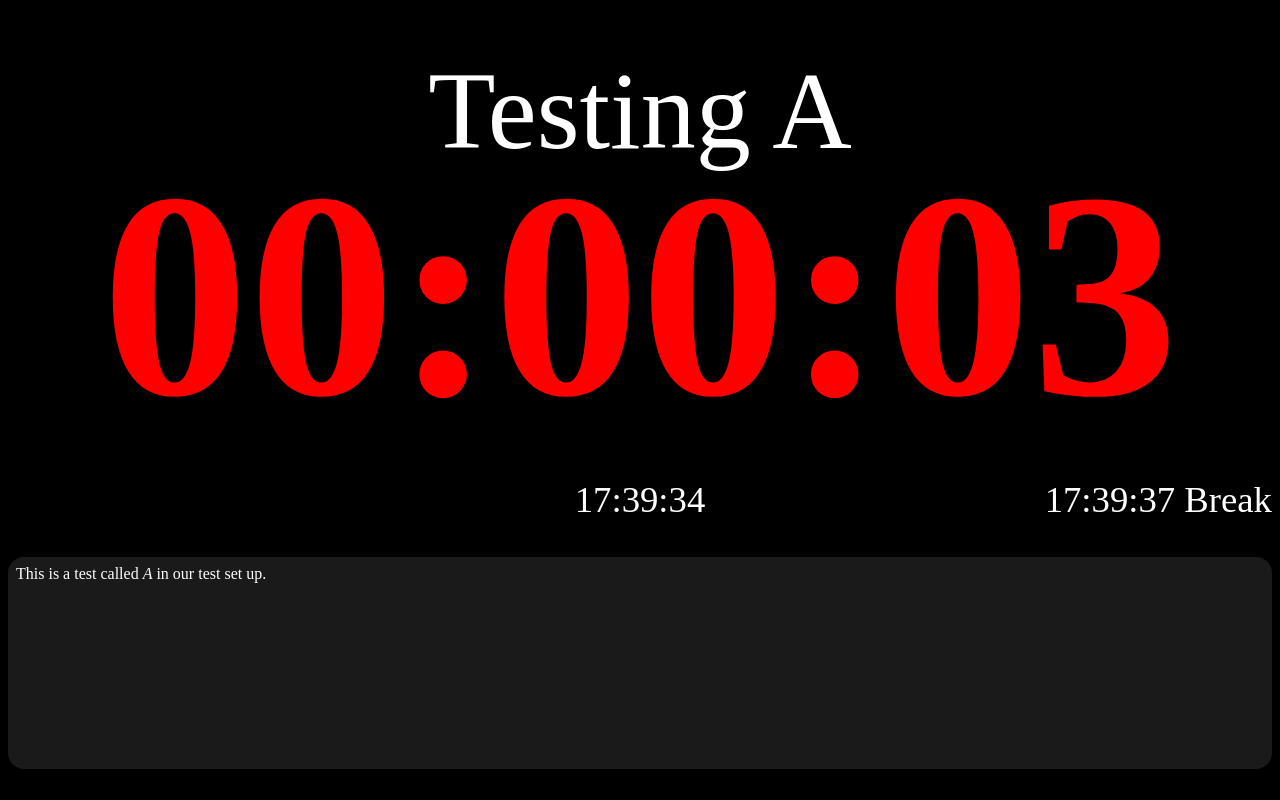
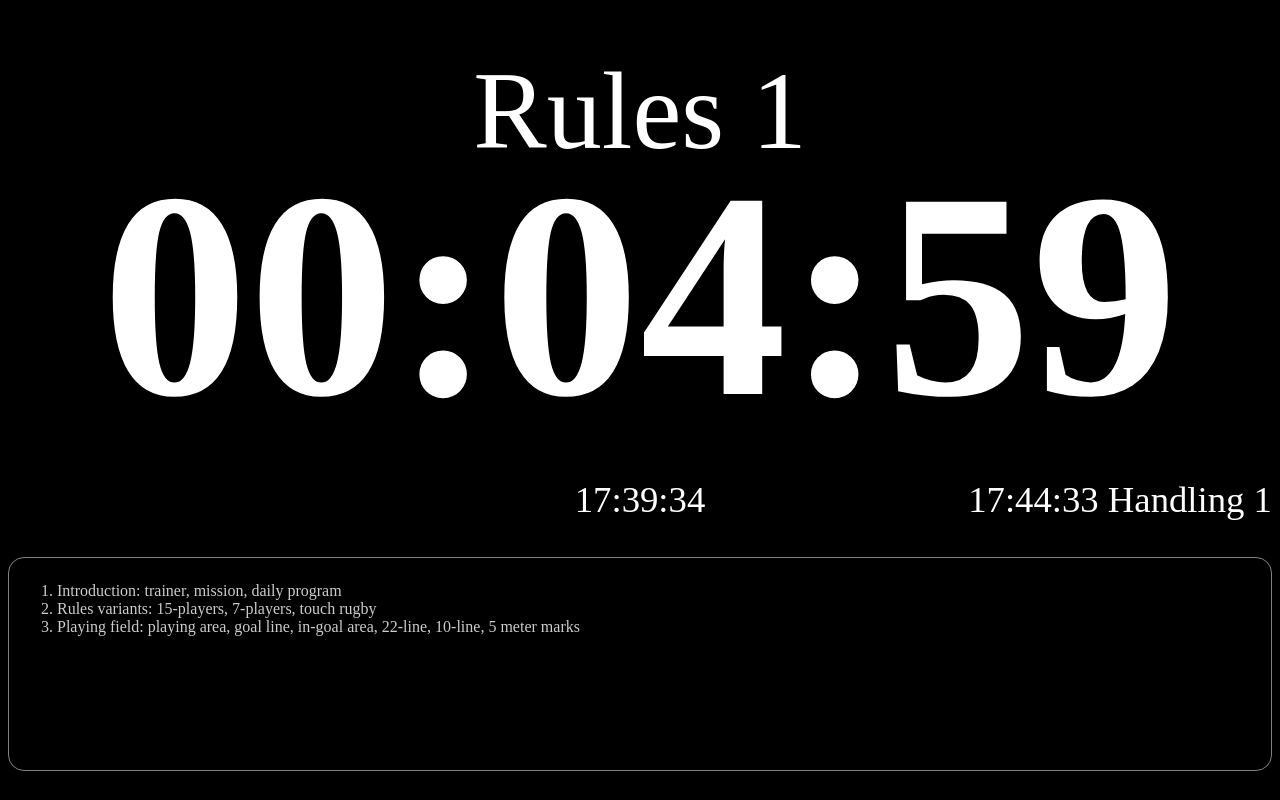
Before and after one commit to wigy/time2xercise, a plain HTML site: page index.html in a window 1280 px wide. Both pictures are taken after a click on the button "Start Now". Drawn offline with Linux system fonts and the light colour scheme.

Commit message:
Tune styling.

```diff
--- a/css/timer.css
+++ b/css/timer.css
@@ -40,7 +40,9 @@ body {
 .description {
     clear: both;
     padding: 0.5em;
-    background-color: rgba(255,255,255,0.1);
+    color: rgba(255,255,255,0.8);
+    border: 1px solid rgba(255,255,255,0.5);
+    background-color: 1px solid rgba(255,255,255,0.2);
     border-radius: 1em;
     min-height: 25%;
 }
--- a/src/timer.js
+++ b/src/timer.js
@@ -52,8 +52,10 @@ TimerApp.controller('TimerController', ['$scope', '$interval', '$sce', 'PlaySoun
     $scope.PlaySound = PlaySound;
 
     // TODO: Drop debug
-//    $scope.timing.selectTraining('Rugby');
-//    $scope.timing.selectProgram('Day 2');
+    if (DEBUG) {
+        $scope.timing.selectTraining('Rugby');
+        $scope.timing.selectProgram('Day 1');
+    }
 
     var old_title = $scope.timing.getCurrentTitle();
     function refresh(clock) {
```
